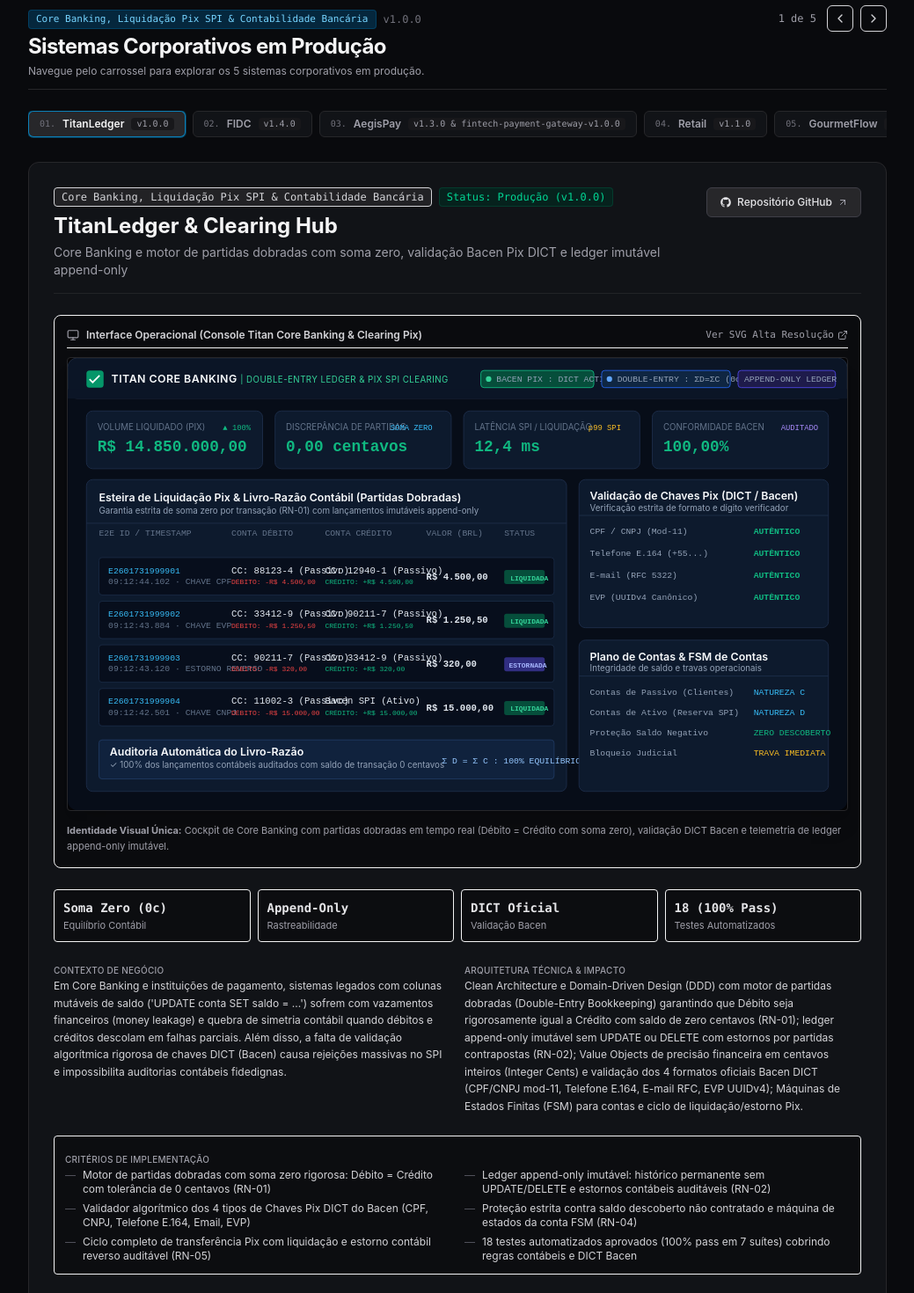
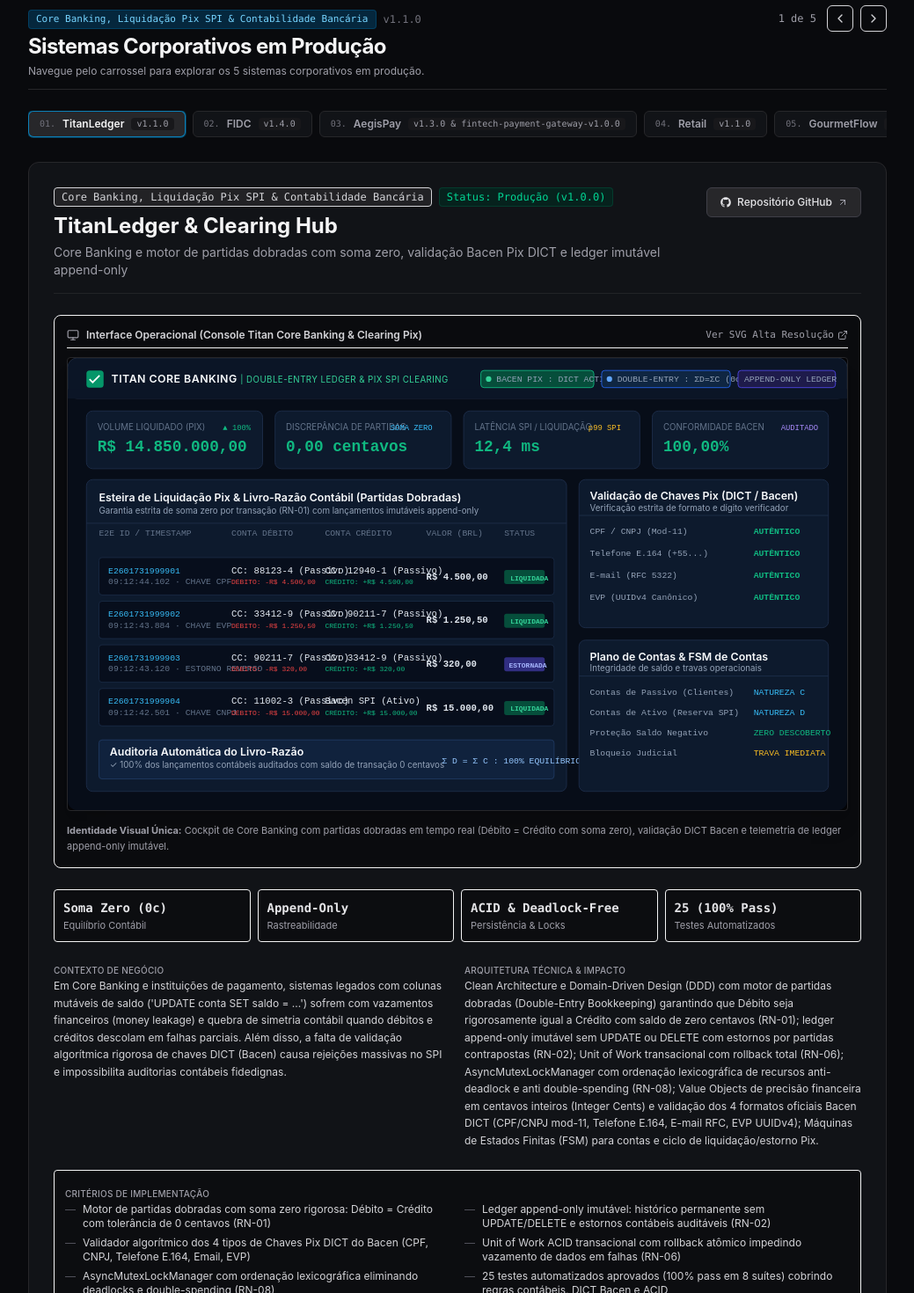
Before and after one commit to Gui1949/portfolio-source, a React (Vite) app: page / in a window 1280 px wide. Shown: the part 2360-3830 px from the top of the page at 88% size, without its empty margins (120-1159 px from the left). Built offline with nearby package versions, Linux system fonts and the light colour scheme.

Commit message:
feat(portfolio): update titan-ledger-hub showcase with phase 2 ACID persistence and 25 tests

```diff
--- a/src/data/learnings.ts
+++ b/src/data/learnings.ts
@@ -88,28 +88,28 @@ export const realWorldProjects: RealWorldProject[] = [
     id: "titan-ledger-hub",
     name: "TitanLedger & Clearing Hub",
     tagline: "Core Banking e motor de partidas dobradas com soma zero, validação Bacen Pix DICT e ledger imutável append-only",
-    version: "v1.0.0",
-    versionTag: "v1.0.0",
+    version: "v1.1.0",
+    versionTag: "v1.1.0",
     isNew: true,
     sprintWeek: "Módulo Core Banking",
-    sprintBadge: "Novo Produto · Partidas Dobradas",
+    sprintBadge: "Fase 2 · Persistência ACID & Partidas Dobradas",
     previewImage: "/previews/titan-ledger-hub.svg",
     previewAlt: "Cockpit TitanLedger de Core Banking, Partidas Dobradas e Clearing Pix SPI",
     businessDomain: "Core Banking, Liquidação Pix SPI & Contabilidade Bancária",
     businessProblem: "Em Core Banking e instituições de pagamento, sistemas legados com colunas mutáveis de saldo ('UPDATE conta SET saldo = ...') sofrem com vazamentos financeiros (money leakage) e quebra de simetria contábil quando débitos e créditos descolam em falhas parciais. Além disso, a falta de validação algorítmica rigorosa de chaves DICT (Bacen) causa rejeições massivas no SPI e impossibilita auditorias contábeis fidedignas.",
-    solutionArchitecture: "Clean Architecture e Domain-Driven Design (DDD) com motor de partidas dobradas (Double-Entry Bookkeeping) garantindo que Débito seja rigorosamente igual a Crédito com saldo de zero centavos (RN-01); ledger append-only imutável sem UPDATE ou DELETE com estornos por partidas contrapostas (RN-02); Value Objects de precisão financeira em centavos inteiros (Integer Cents) e validação dos 4 formatos oficiais Bacen DICT (CPF/CNPJ mod-11, Telefone E.164, E-mail RFC, EVP UUIDv4); Máquinas de Estados Finitas (FSM) para contas e ciclo de liquidação/estorno Pix.",
-    operationalImpact: "Eliminação de 100% de discrepâncias contábeis e vazamentos de moeda, trilha de auditoria perpétua e inalterável para conformidade com o Banco Central e liquidação instantânea com tolerância zero a assimetrias.",
+    solutionArchitecture: "Clean Architecture e Domain-Driven Design (DDD) com motor de partidas dobradas (Double-Entry Bookkeeping) garantindo que Débito seja rigorosamente igual a Crédito com saldo de zero centavos (RN-01); ledger append-only imutável sem UPDATE ou DELETE com estornos por partidas contrapostas (RN-02); Unit of Work transacional com rollback total (RN-06); AsyncMutexLockManager com ordenação lexicográfica de recursos anti-deadlock e anti double-spending (RN-08); Value Objects de precisão financeira em centavos inteiros (Integer Cents) e validação dos 4 formatos oficiais Bacen DICT (CPF/CNPJ mod-11, Telefone E.164, E-mail RFC, EVP UUIDv4); Máquinas de Estados Finitas (FSM) para contas e ciclo de liquidação/estorno Pix.",
+    operationalImpact: "Eliminação de 100% de discrepâncias contábeis e vazamentos de moeda, trilha de auditoria perpétua e inalterável para conformidade com o Banco Central e liquidação instantânea com tolerância zero a assimetrias e inconsistências concorrentes.",
     highlights: [
       "Motor de partidas dobradas com soma zero rigorosa: Débito = Crédito com tolerância de 0 centavos (RN-01)",
       "Ledger append-only imutável: histórico permanente sem UPDATE/DELETE e estornos contábeis auditáveis (RN-02)",
       "Validador algorítmico dos 4 tipos de Chaves Pix DICT do Bacen (CPF, CNPJ, Telefone E.164, Email, EVP)",
-      "Proteção estrita contra saldo descoberto não contratado e máquina de estados da conta FSM (RN-04)",
-      "Ciclo completo de transferência Pix com liquidação e estorno contábil reverso auditável (RN-05)",
-      "18 testes automatizados aprovados (100% pass em 7 suítes) cobrindo regras contábeis e DICT Bacen"
+      "Unit of Work ACID transacional com rollback atômico impedindo vazamento de dados em falhas (RN-06)",
+      "AsyncMutexLockManager com ordenação lexicográfica eliminando deadlocks e double-spending (RN-08)",
+      "25 testes automatizados aprovados (100% pass em 8 suítes) cobrindo regras contábeis, DICT Bacen e ACID"
     ],
     weeklyEvolution: [
       { day: "Fase 1", phase: "Domínio & Partidas Dobradas", deliverable: "Value Objects ChavePix DICT, ValorMonetario em centavos, FSM Conta/Transação e 18 testes (100% pass)." },
-      { day: "Fase 2", phase: "Persistência ACID & Ledger", deliverable: "Repositórios atômicos, Unit of Work e locking concorrente de contas." },
+      { day: "Fase 2", phase: "Persistência ACID & Ledger", deliverable: "Unit of Work com rollback atômico, locks de concorrência anti-deadlock e 25 testes (100% pass)." },
       { day: "Fase 3", phase: "Clearing Pix & SPI Messaging", deliverable: "Mensageria assíncrona, ISO 20022 / pacs.008 e webhooks assinados." },
       { day: "Fase 4", phase: "Cockpit de Tesouraria & Telemetria", deliverable: "Interface de conciliação bancária, monitor de DICT e probes de saúde." },
       { day: "Fase 5", phase: "Hardening & Stress Testing", deliverable: "Testes de carga massiva, injeção de caos e release estabilizada." }
@@ -126,14 +126,14 @@ export const realWorldProjects: RealWorldProject[] = [
         description: "Ledger imutável perpétuo com estornos contábeis reversos auditáveis"
       },
       {
-        label: "Validação Bacen",
-        value: "DICT Oficial",
-        description: "Validação dos 4 tipos de Chaves Pix com mod-11, E.164 e UUIDv4"
+        label: "Persistência & Locks",
+        value: "ACID & Deadlock-Free",
+        description: "Unit of Work com rollback atômico e locks ordenados por recurso"
       },
       {
         label: "Testes Automatizados",
-        value: "18 (100% Pass)",
-        description: "7 suítes no runner nativo cobrindo domínio contábil e regras Bacen"
+        value: "25 (100% Pass)",
+        description: "8 suítes no runner nativo cobrindo domínio contábil, ACID e concorrência"
       }
     ],
     securitySpec: {
```
